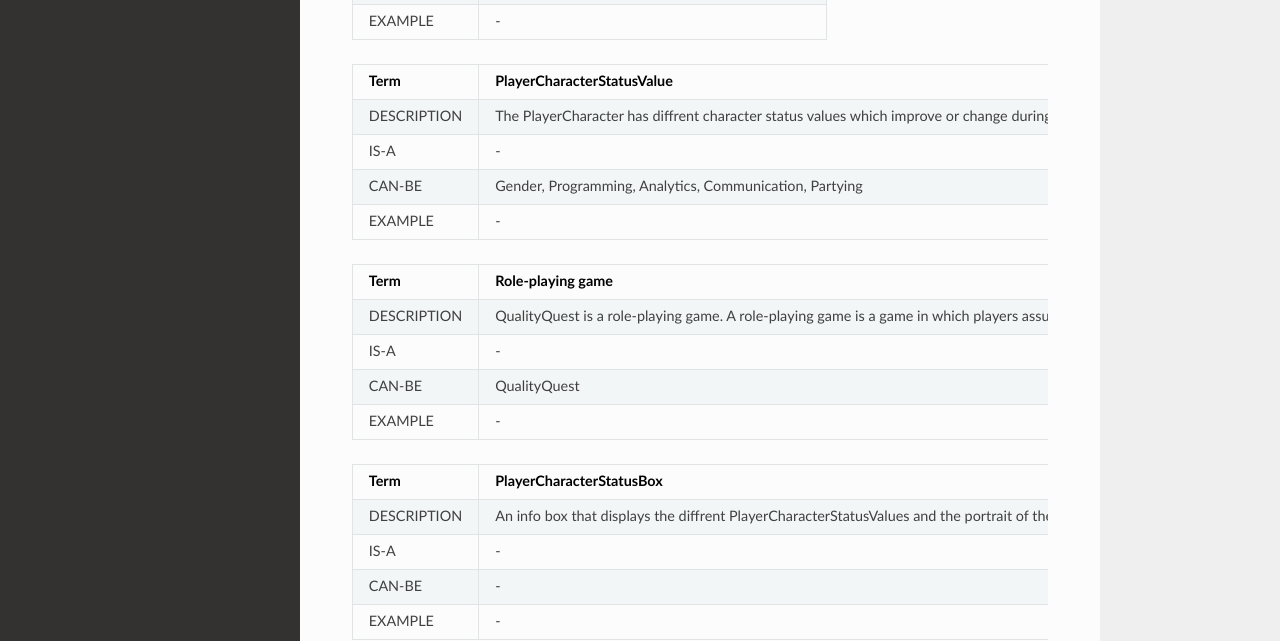
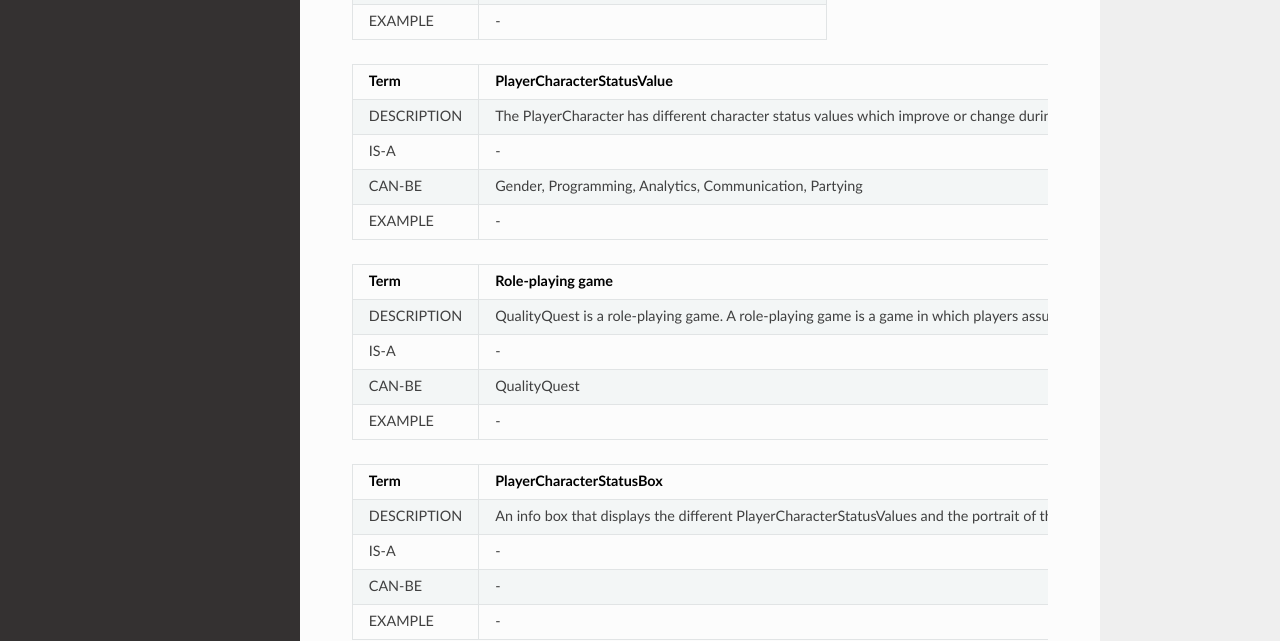
Before and after one commit to Brotenko/QualityQuest, an MkDocs documentation site: the page built from Docs/Technical Specifications/docs/glossar.md, in a window 1280 px wide and 1400 px high, scrolled down 745 px. Shown: the part 551-1192 px from the top of the window. Built offline with MkDocs 1.6.1, drawn with Linux system fonts in a browser that asks for light colours; nearby versions of some CDN libraries; some of the changed text lies outside the part shown.

Commit message:
Fixed typos.

```diff
--- a/Docs/Technical Specifications/docs/glossar.md
+++ b/Docs/Technical Specifications/docs/glossar.md
@@ -35,7 +35,7 @@
 
 | Term       | StoryFlow                                                                    |
 |------------|:-----------------------------------------------------------------------------|
-| DESCRIPTION| The actual flow of the game-story. The Story contains elements where the PlayerAudience needs to make a StoryFlowDecision, depending on the decision, the StoryFlow continuous in diffrent StoryBranches.  |
+| DESCRIPTION| The actual flow of the game-story. The Story contains elements where the PlayerAudience needs to make a StoryFlowDecision and depending on the decision, the StoryFlow progresses in different StoryBranches.  |
 | IS-A       | -                                                                            |
 | CAN-BE     | -                                                                            |
 | EXAMPLE    | -                                                                            |
@@ -51,7 +51,7 @@
 
 | Term       | PlayerCharacterStatusValue                                                   |
 |------------|:-----------------------------------------------------------------------------|
-| DESCRIPTION| The PlayerCharacter has diffrent character status values which improve or change during the course of the game. The PlayerCharacterStatusValues are displayed via a PlayerCharacterStatusBox.   |
+| DESCRIPTION| The PlayerCharacter has different character status values which improve or change during the course of the game. The PlayerCharacterStatusValues are displayed via a PlayerCharacterStatusBox.   |
 | IS-A       | -                                                                            |
 | CAN-BE     | Gender, Programming, Analytics, Communication, Partying                      |
 | EXAMPLE    | -                                                                            |
@@ -67,7 +67,7 @@
 
 | Term       | PlayerCharacterStatusBox                                                     |
 |------------|:-----------------------------------------------------------------------------|
-| DESCRIPTION| An info box that displays the diffrent PlayerCharacterStatusValues and the portrait of the PlayerCharacter. The box can be displayed for example in the lower left corner.  |
+| DESCRIPTION| An info box that displays the different PlayerCharacterStatusValues and the portrait of the PlayerCharacter. The box can be displayed for example in the lower left corner.  |
 | IS-A       | -                                                                            |
 | CAN-BE     | -                                                                            |
 | EXAMPLE    | -                                                                            |
@@ -75,7 +75,7 @@
 
 | Term       | PlayerCharacter                                                              |
 |------------|:-----------------------------------------------------------------------------|
-| DESCRIPTION| The virtual representation of the PlayerAudience in the game. The PlayerCharacter has diffrent PlayerCharacterStatusValues and a portrait.  |
+| DESCRIPTION| The virtual representation of the PlayerAudience in the game. The PlayerCharacter has different PlayerCharacterStatusValues and a portrait.  |
 | IS-A       | -                                                                            |
 | CAN-BE     | -                                                                            |
 | EXAMPLE    | -                                                                            |
```
Also changed, not shown: other parts of Docs/Technical Specifications/docs/glossar.md (+1 -1 lines), Docs/Technical Specifications/docs/requirements.md (+4 -4 lines).
